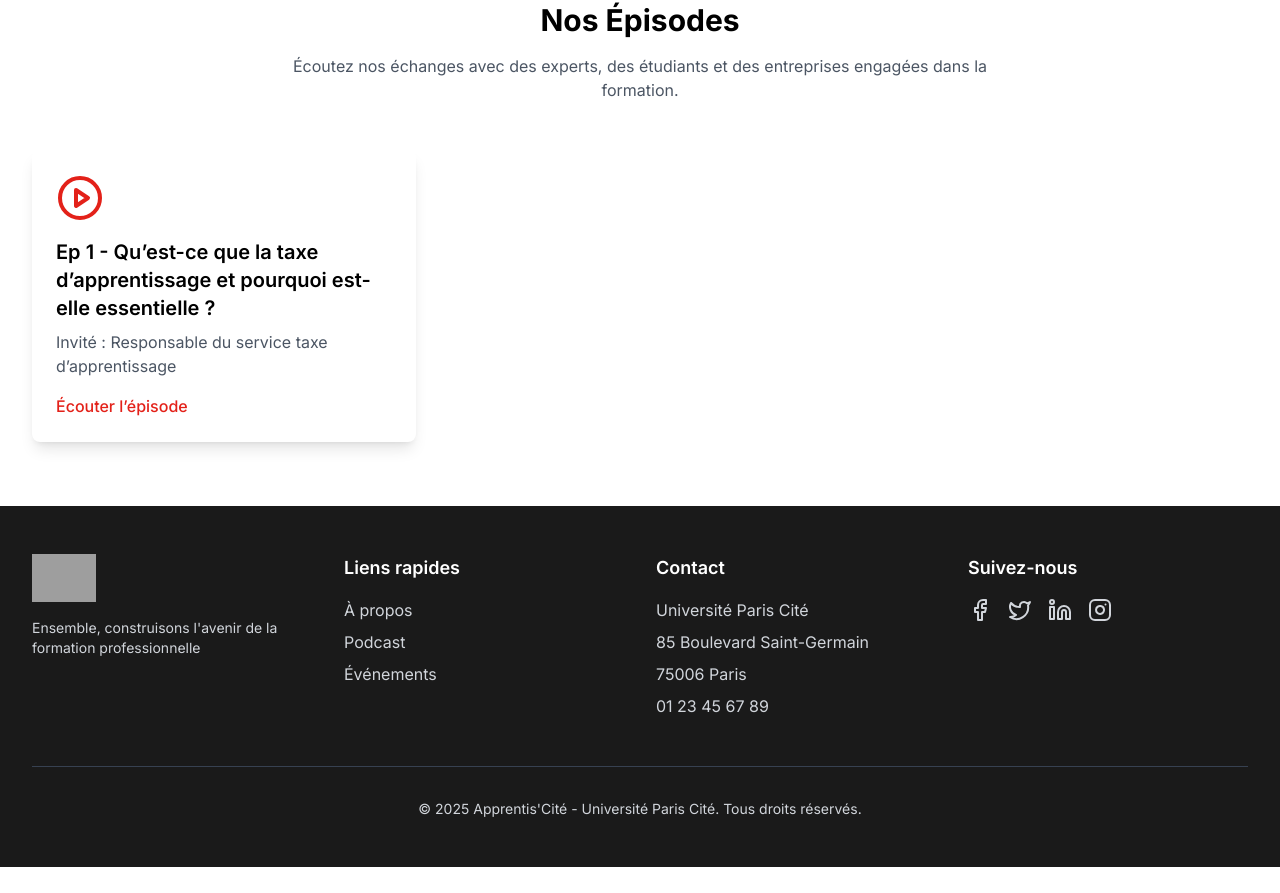
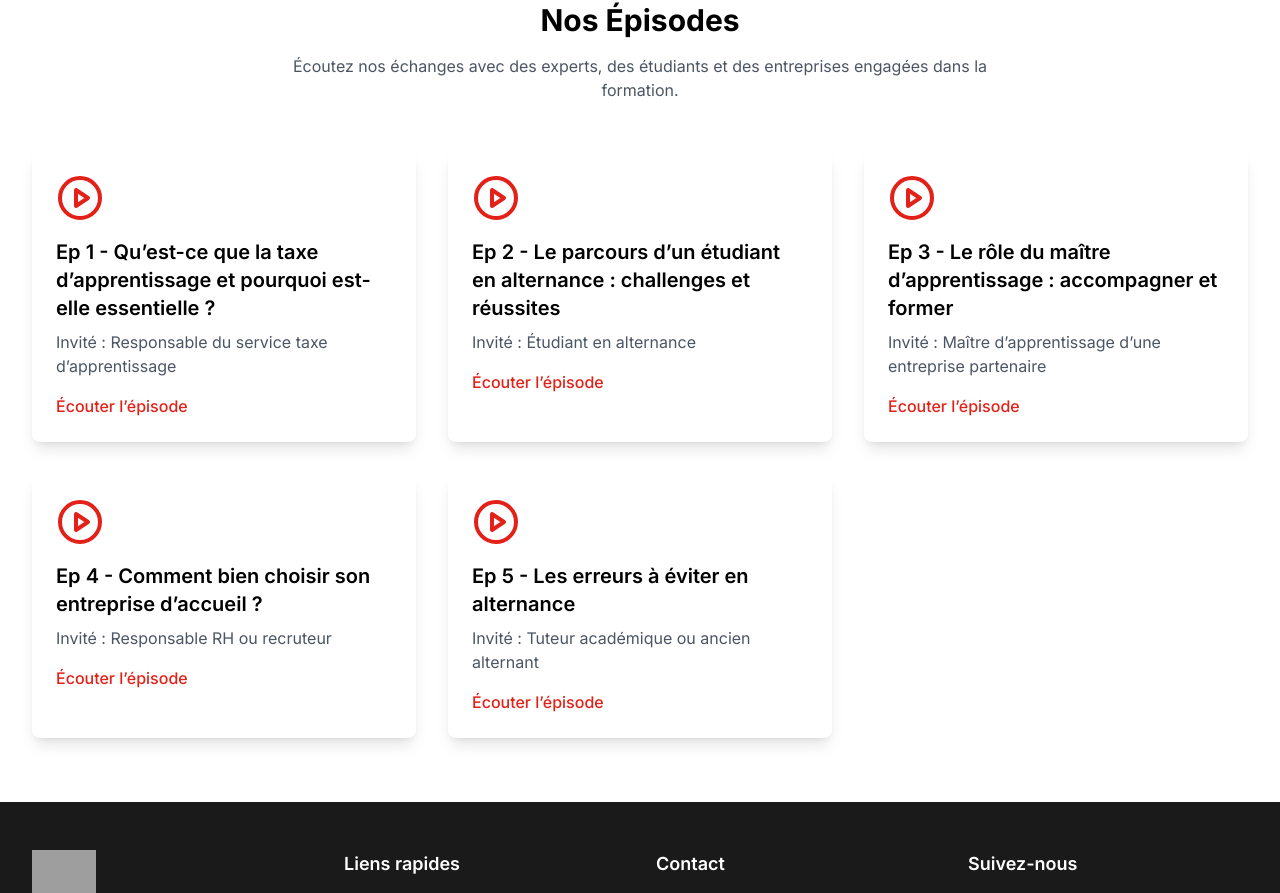
Before and after one commit to aminmarh/aminmarh.github.io, a React (Vite) app: page /podcast in a window 1280 px wide. Shown: the part 542-1435 px from the top of the page. Before the commit the page ends 1409 px from the top, so only its background shows below. Built offline with nearby package versions, Linux system fonts and the light colour scheme; grey boxes are pictures that could not be loaded.

Commit message:
Fix: Set base path for GitHub Pages

```diff
--- a/src/pages/Podcast.tsx
+++ b/src/pages/Podcast.tsx
@@ -1,30 +1,38 @@
 import React from 'react';
 import { motion } from 'framer-motion';
-import { PlayCircle, Mic, Headphones, Share } from 'lucide-react';
-import { Link } from 'react-router-dom';
+import { PlayCircle } from 'lucide-react';
 
 const episodes = [
   {
     title: "Ep 1 - Qu’est-ce que la taxe d’apprentissage et pourquoi est-elle essentielle ?",
     guest: "Responsable du service taxe d’apprentissage",
-    link: `${import.meta.env.BASE_URL}videos/Podcast_Jingle_Cover.mp4`,
+    link: `${import.meta.env.BASE_URL}videos/Podcast_Ep1.mp4`,
+  },
+  {
+    title: "Ep 2 - Le parcours d’un étudiant en alternance : challenges et réussites",
+    guest: "Étudiant en alternance",
+    link: `${import.meta.env.BASE_URL}videos/Podcast_Ep2.mp4`,
+  },
+  {
+    title: "Ep 3 - Le rôle du maître d’apprentissage : accompagner et former",
+    guest: "Maître d’apprentissage d’une entreprise partenaire",
+    link: `${import.meta.env.BASE_URL}videos/Podcast_Ep3.mp4`,
+  },
+  {
+    title: "Ep 4 - Comment bien choisir son entreprise d’accueil ?",
+    guest: "Responsable RH ou recruteur",
+    link: `${import.meta.env.BASE_URL}videos/Podcast_Ep4.mp4`,
+  },
+  {
+    title: "Ep 5 - Les erreurs à éviter en alternance",
+    guest: "Tuteur académique ou ancien alternant",
+    link: `${import.meta.env.BASE_URL}videos/Podcast_Ep5.mp4`,
   }
-  // {
-  //   title: "Comment verser sa taxe simplement via Soltéa ?",
-  //   guest: "Expert en financement de l'alternance",
-  //   link: "https://spotify.com/podcast-episode-2",
-  // },
-  // {
-  //   title: "L’impact de la taxe : témoignages d’étudiants",
-  //   guest: "Étudiants bénéficiaires de la taxe",
-  //   link: "https://spotify.com/podcast-episode-3",
-  // }
 ];
 
 const Podcast = () => {
   return (
     <div className="flex flex-col">
-      {/* Hero Section */}
       <section className="relative h-[400px] flex items-center">
         <div className="absolute inset-0 z-0">
           <img
@@ -49,7 +57,6 @@ const Podcast = () => {
         </div>
       </section>
 
-      {/* Episodes Section */}
       <section className="py-16">
         <div className="px-4 mx-auto max-w-7xl sm:px-6 lg:px-8">
           <motion.div
@@ -89,24 +96,6 @@ const Podcast = () => {
           </div>
         </div>
       </section>
-
-      {/* Plateformes Section */}
-      {/* <section className="py-16 bg-paris-gray">
-        <div className="px-4 mx-auto text-center max-w-7xl sm:px-6 lg:px-8">
-          <motion.div
-            initial={{ opacity: 0, y: 20 }}
-            whileInView={{ opacity: 1, y: 0 }}
-            transition={{ duration: 0.8 }}
-          >
-            <h2 className="mb-4 text-3xl font-bold">Écoutez-nous sur vos plateformes préférées</h2>
-            <div className="flex justify-center mt-6 space-x-6">
-              <a href="#" className="text-paris-red hover:text-red-700"><Headphones size={40} /></a>
-              <a href="#" className="text-paris-red hover:text-red-700"><Mic size={40} /></a>
-              <a href="#" className="text-paris-red hover:text-red-700"><Share size={40} /></a>
-            </div>
-          </motion.div>
-        </div>
-      </section> */}
     </div>
   );
 };
```
